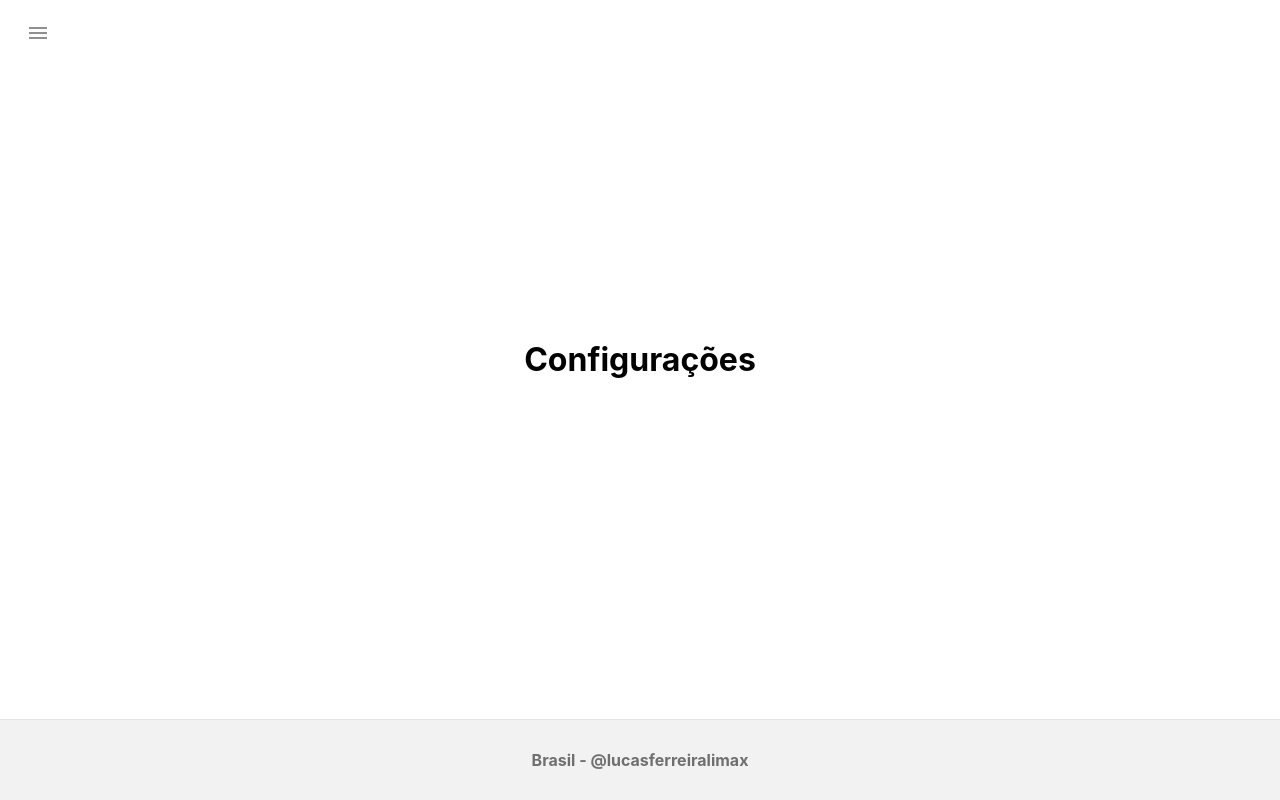
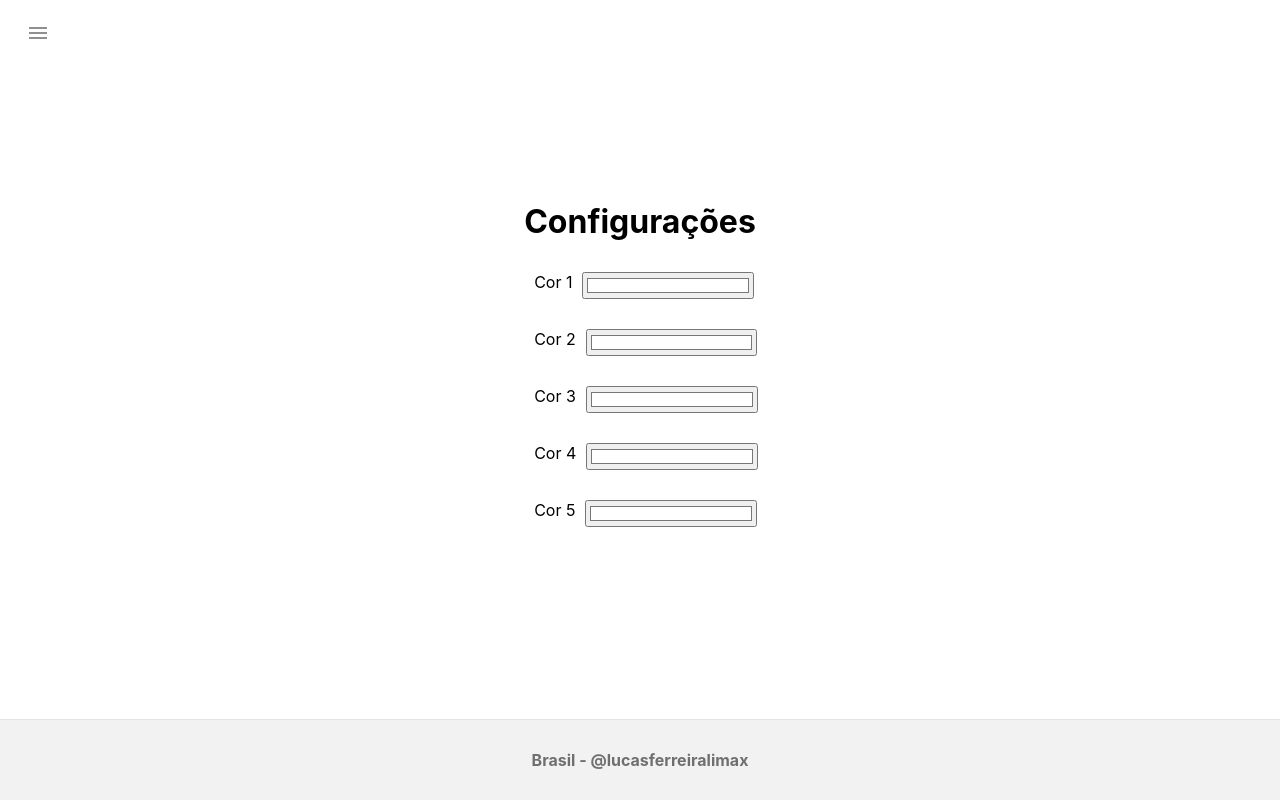
Before and after one commit to lucasferreiralimax/google-react, a React (Create React App) app: page /config in a window 1280 px wide. Built offline with nearby package versions, Linux system fonts and the light colour scheme.

Commit message:
colors in page config

```diff
--- a/src/App.js
+++ b/src/App.js
@@ -7,6 +7,7 @@ import {
 import Menu from './components/Menu/Menu';
 import Header from './components/Header/Header';
 import Login from './components/Login/Login';
+import Config from './components/Config/Config';
 import Profile from './components/Profile/Profile';
 import Search from './components/Search/Search';
 import Footer from './components/Footer/Footer';
@@ -22,7 +23,7 @@ function App() {
             <Login />
           </Route>
           <Route path="/config">
-            <h1>Configurações</h1>
+            <Config />
           </Route>
           <Route path="/">
             <Profile />
--- /dev/null
+++ b/src/components/Config/Config.css
@@ -0,0 +1,26 @@
+.App-config label {
+  display: flex;
+  padding: 10px;
+  width: 100%;
+  transition: .3s all;
+  border-radius: 10px;
+  margin-bottom: 10px;
+}
+
+.App-config label:hover {
+  background: #ddd;
+}
+
+.App-config label:last-of-type {
+  margin-bottom: 0;
+}
+
+.App-config input {
+  margin-left: 10px;
+  width: calc(100% - 60px);
+}
+
+.App-config label,
+.App-config input {
+  cursor: pointer;
+}
--- /dev/null
+++ b/src/components/Config/Config.js
@@ -0,0 +1,27 @@
+import React, { useState, useRef } from 'react';
+import './Config.css';
+
+function Config() {
+  return (
+    <form className="App-config">
+      <h1>Configurações</h1>
+      <label for="color-1">Cor 1
+        <input id="color-1" type="color" value="#ffffff"/>
+      </label>
+      <label for="color-2">Cor 2
+        <input id="color-2" type="color" value="#ffffff"/>
+      </label>
+      <label for="color-3">Cor 3
+        <input id="color-3" type="color" value="#ffffff"/>
+      </label>
+      <label for="color-4">Cor 4
+        <input id="color-4" type="color" value="#ffffff"/>
+      </label>
+      <label for="color-5">Cor 5
+        <input id="color-5" type="color" value="#ffffff"/>
+      </label>
+    </form>
+  );
+}
+
+export default Config;
```
Also changed, not shown: 1 other file (tests, documents, lock files or other folders).
